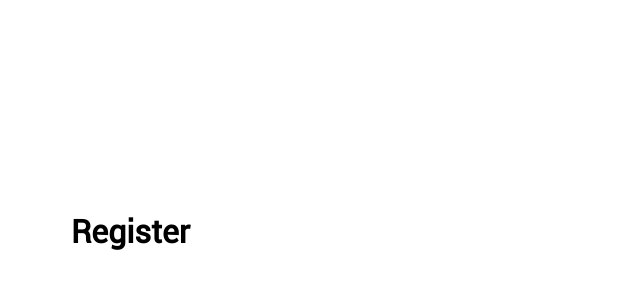
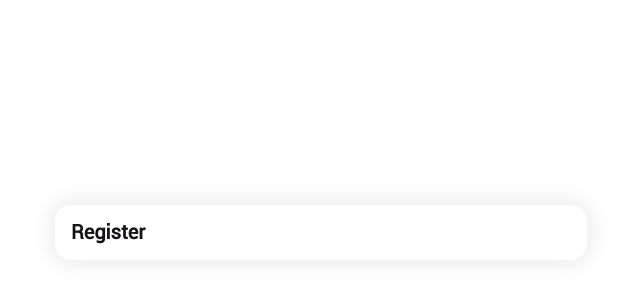
Before and after one commit to Zoytz/for-Antipoff-group, a React (Create React App) app: page / in a window 1280 px wide. Shown: the part 168-468 px from the top of the page, without its empty margins (319-959 px from the left). Built offline with nearby package versions, Linux system fonts and the light colour scheme.

Commit message:
feat: Form

```diff
--- a/src/components/App/App.tsx
+++ b/src/components/App/App.tsx
@@ -4,7 +4,8 @@ import Form from '../Form/Form';
 function App() {
   return (
     <div className="page">
-      <Form />
+      <Form>
+      </Form>
     </div>
   );
 }
--- a/src/components/Form/Form.css
+++ b/src/components/Form/Form.css
@@ -4,4 +4,16 @@
   flex: 0 1 auto;
   border-radius: 16px;
   padding: 16px;
+  display: flex;
+  flex-direction: column;
+  justify-content: center;
+  align-items: flex-start;
+  box-shadow: 0 0 20px 5px rgba(0, 0, 0, 0.08);
 }
+
+.form__title {
+  font-size: 20px;
+  line-height: 23px;
+  color: #151317;
+  margin: 0;
+}
--- a/src/components/Form/Form.tsx
+++ b/src/components/Form/Form.tsx
@@ -1,7 +1,14 @@
-const Form = () => {
+import { FC, ReactNode } from 'react';
+
+type PropsType = {
+  children: ReactNode
+}
+
+const Form: FC<PropsType> = ({ children }) => {
   return (
     <form name="register" className="form">
       <h1 className="form__title">Register</h1>
+      { children }
     </form>
   )
 }
--- a/src/index.css
+++ b/src/index.css
@@ -4,3 +4,5 @@
 @import url(../src/components/App/App.css);
 
 @import url(../src/components/Form/Form.css);
+
+@import url(../src/components/Input/Input.css);
```
Also changed, not shown: src/components/Input/Input.tsx (added, +8 -0 lines), src/components/Input/Input.css (added).
